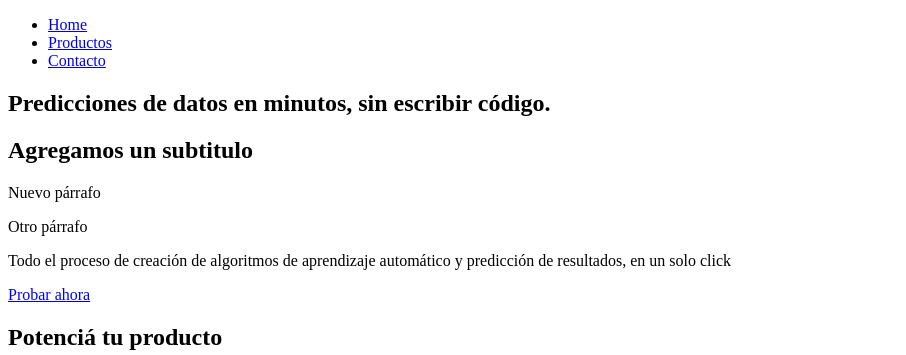
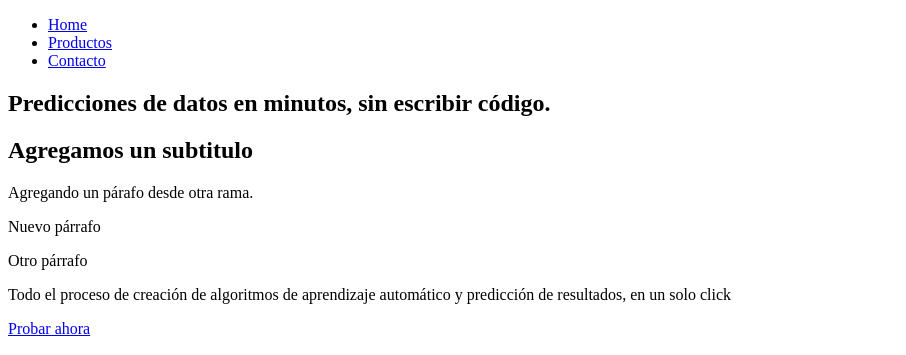
Before and after one commit to sebamiranda28/Challengue-final-html, a plain HTML site: page Index.html in a window 1280 px wide. Shown: the top 355 px of the page, without its empty margins (0-906 px from the left). Drawn offline with Linux system fonts and the light colour scheme.

Commit message:
Agregamos un párrafo desde otra rama

```diff
--- a/Index.html
+++ b/Index.html
@@ -19,6 +19,7 @@
       <section>
         <h1>Predicciones de datos en minutos, sin escribir código.</h1>
         <h2>Agregamos un subtitulo</h2>
+        <p>Agregando un párafo desde otra rama.</p>
         <p>Nuevo párrafo</p>
         <p>Otro párrafo</p>
         <p>
```
